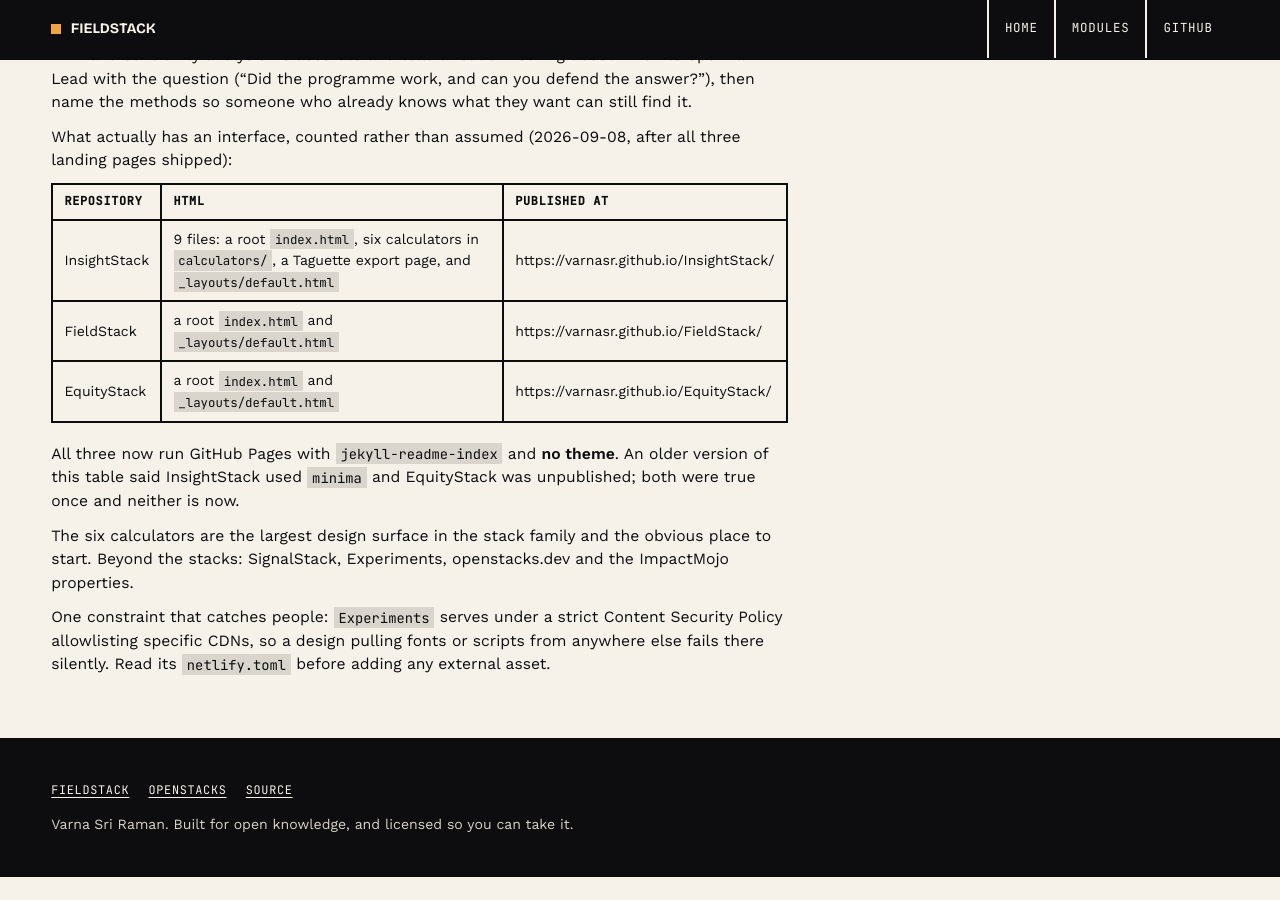
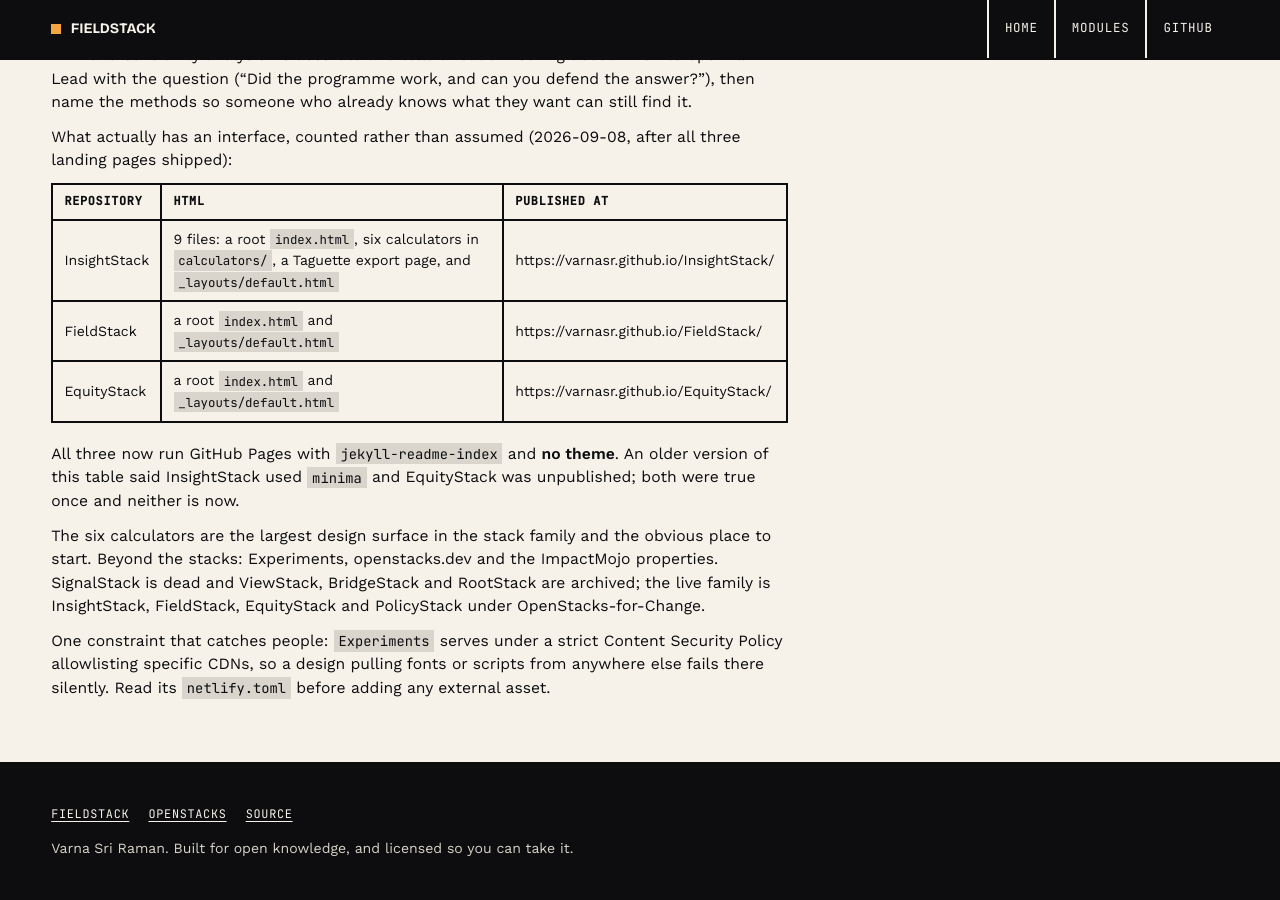
Before and after one commit to Varnasr/FieldStack, a Jekyll site: the page built from CLAUDE.md, in a window 1280 px wide and 900 px high, scrolled down 3285 px. Built offline with Jekyll 4.4.1, drawn with Linux system fonts in a browser that asks for light colours; our own code applies the rules of GitHub Pages for plain Markdown files; before the commit the page ends 4162 px from its top, so only the background shows below that.

Commit message:
Drop SignalStack from the family table; list PolicyStack
SignalStack is dead. The related-stacks table described it as the
Research Rundown newsletter archive; that row is gone and PolicyStack,
which is live, is listed with its own description. The design-references
note in CLAUDE.md names the live family and the archived repositories so
nobody re-adds a dead one.

Co-Authored-By: Claude Fable 5.1 <noreply@anthropic.com>
Claude-Session: https://claude.ai/code/session_01DMYhECx2Dzbqad6KJxWZ7t

```diff
--- a/CLAUDE.md
+++ b/CLAUDE.md
@@ -171,8 +171,10 @@ older version of this table said InsightStack used `minima` and EquityStack was
 unpublished; both were true once and neither is now.
 
 The six calculators are the largest design surface in the stack family and the
-obvious place to start. Beyond the stacks: SignalStack, Experiments,
-openstacks.dev and the ImpactMojo properties.
+obvious place to start. Beyond the stacks: Experiments, openstacks.dev and the
+ImpactMojo properties. SignalStack is dead and ViewStack, BridgeStack and
+RootStack are archived; the live family is InsightStack, FieldStack,
+EquityStack and PolicyStack under OpenStacks-for-Change.
 
 One constraint that catches people: `Experiments` serves under a strict Content
 Security Policy allowlisting specific CDNs, so a design pulling fonts or scripts
```
Also changed, not shown: README.md.
